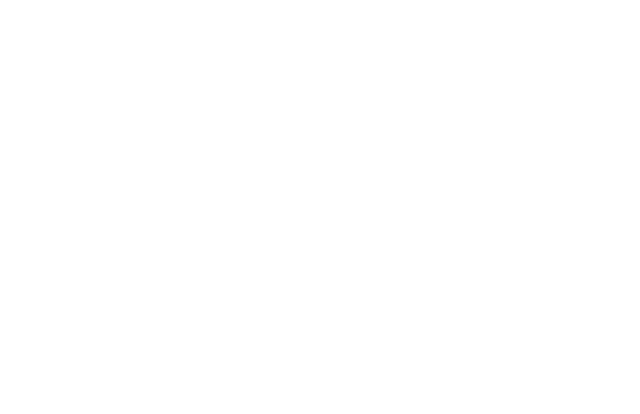
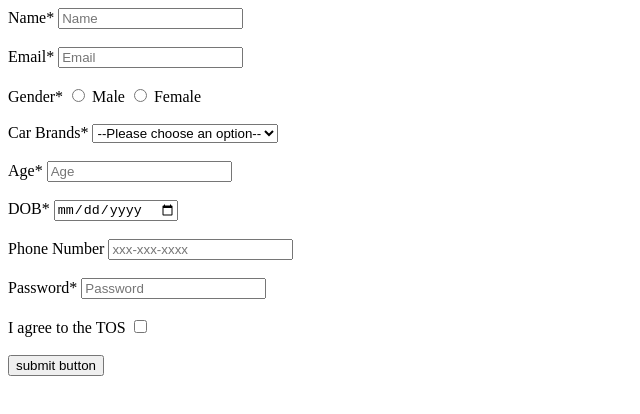
Before and after one commit to acciojob/signup-form-car-AanchalAnand, a website: page main.html in a window 1280 px wide. Shown: the whole page, without its empty margins (0-640 px from the left). Drawn offline with Linux system fonts and the light colour scheme.

Commit message:
code completed

```diff
--- a/main.html
+++ b/main.html
@@ -7,6 +7,60 @@
 </head>
 
 <body>
+	<form method="post">
+		<label for="name">Name*</label>
+       <input type="text" id="name" placeholder="Name" required>
+	   <br><br>
+
+	   <label for="email">Email*</label>
+	   <input type="email" id="email" placeholder="Email" required>
+	   <br><br>
+
+	   <label for="gender">Gender*</label>
+	   <input type="radio" name="gender" id="gender_m" required>
+	   <label for="gender_m">Male</label>
+	   <input type="radio" name="gender" id="gender_f" required>
+	   <label for="gender_f">Female</label>
+	   <br><br>
+
+	   <label for="cars">Car Brands*</label>
+	   <select id="cars" required>
+		<option value="pco" disabled selected>--Please choose an option--</option>
+		<option value="bmw">BMW</option>
+		<option value="audi">Audi</option>
+		<option value="mercedez">mercedez</option>
+	   </select>
+	   <br><br>
+
+
+       <label for="age" name="age">Age*</label>
+	   <input type="number" id="age" placeholder="Age" required>
+	   <br><br>
+
+
+       <label for="dob" name="dob">DOB*</label>
+	   <input type="date" id="dob" required>
+	   <br><br>
+
+
+	   <label for="tel" name="tel">Phone Number</label>
+	   <input type="tel" id="tel" placeholder="xxx-xxx-xxxx">
+	   <br><br>
+
+
+	   <label for="password" name="password">Password*</label>
+	   <input type="password" id="password" placeholder="Password" required>
+	   <br><br>
+
+
+	   <label for="toc" name="tos">I agree to the TOS</label>
+	   <input type="checkbox" id="tos" required>
+	   <br><br>
+
+
+	   <button type="submit">submit button</button>
+
+	</form>
 	<!-- the entire body must be written by student -->
     <script type="text/javascript" src="./script.js">
 </script>
```
